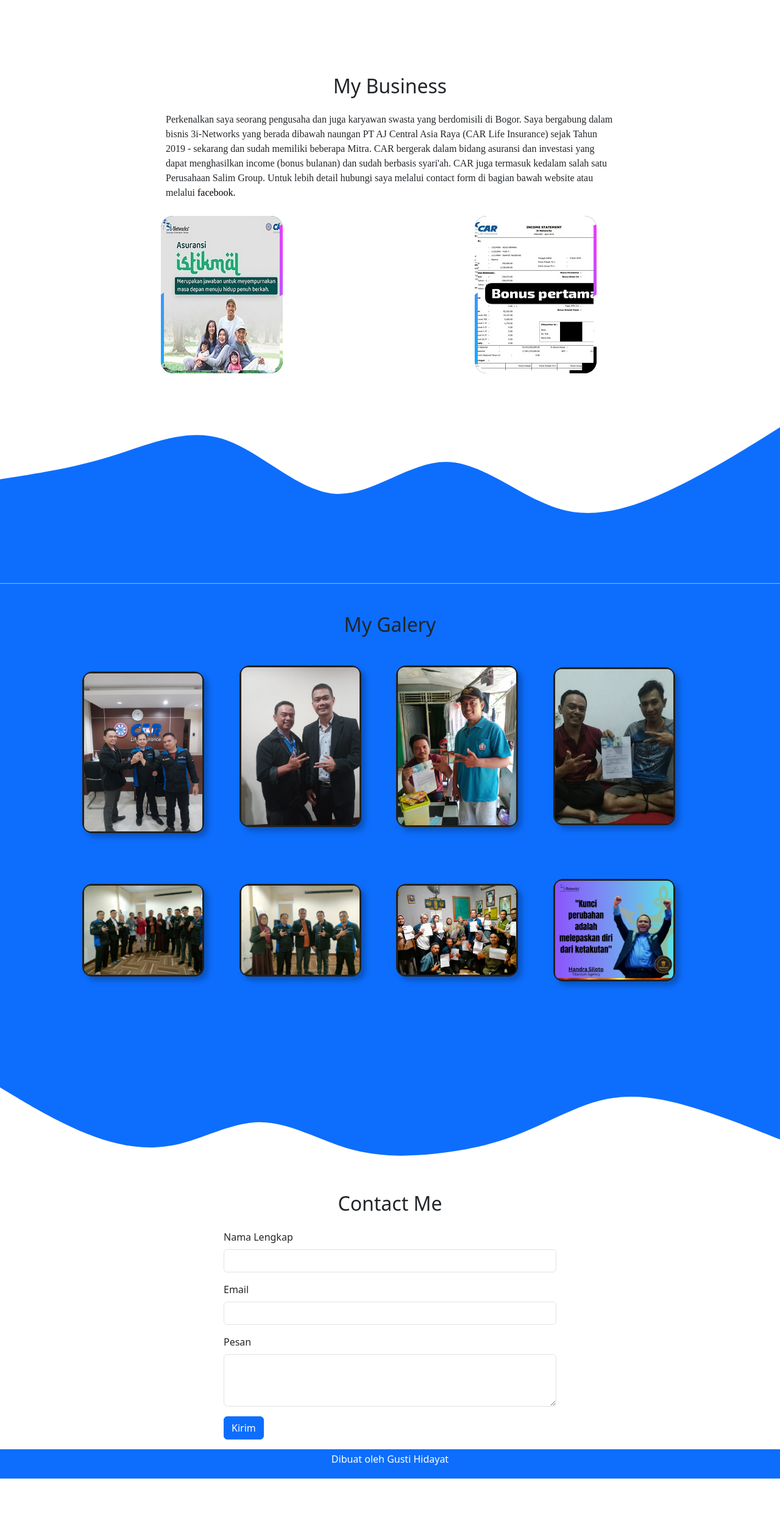
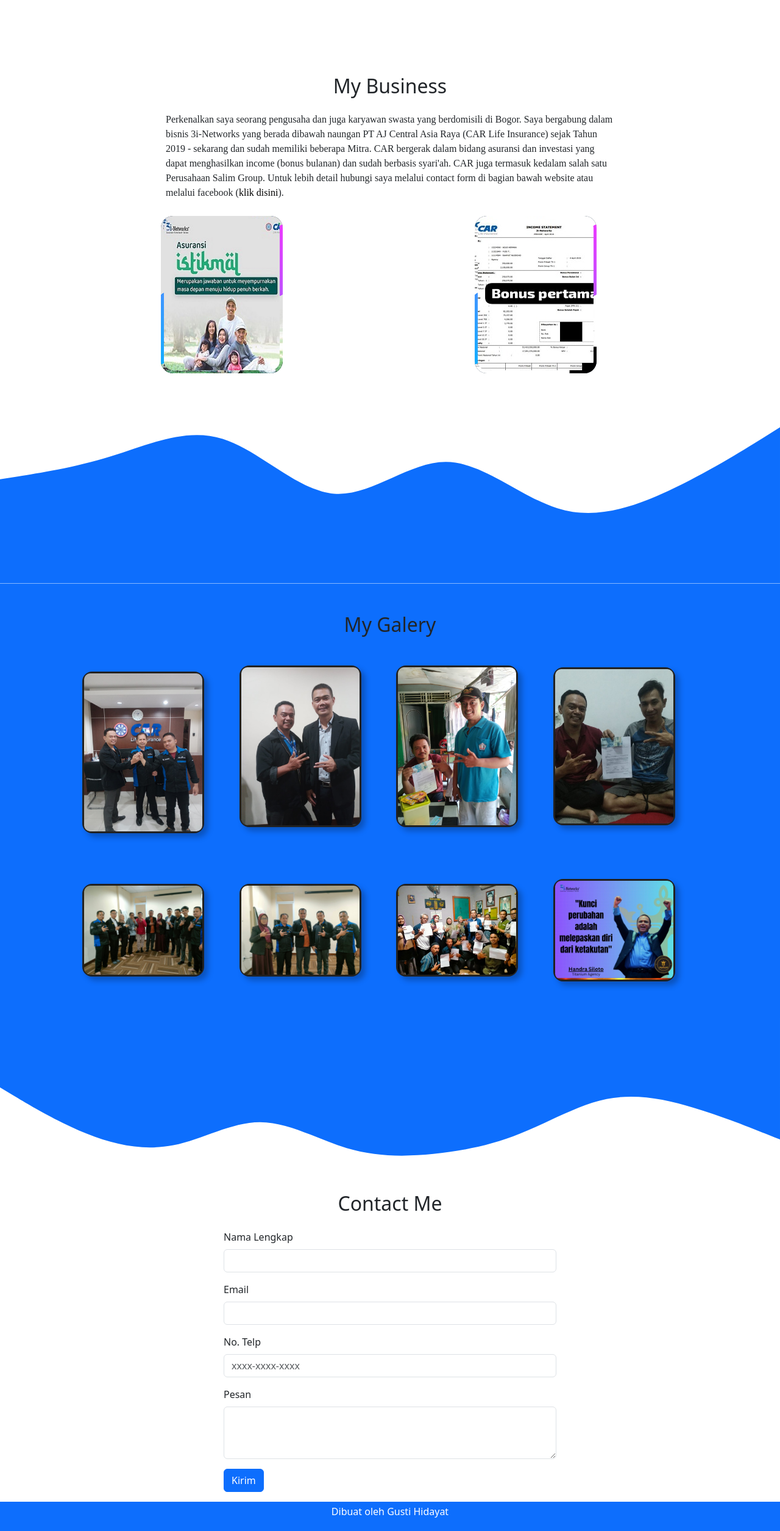
Before and after one commit to agussherman/agussherman.github.io, a plain HTML site: page index.html in a window 1280 px wide. Shown: the part 705-3215 px from the top of the page at 61% size. Before the commit the page ends 3129 px from the top, so only its background shows below. Drawn offline with nearby package versions, Linux system fonts and the light colour scheme; a web font is replaced by a local one.

Commit message:
menambahkan form no telp

```diff
--- a/index.html
+++ b/index.html
@@ -103,9 +103,9 @@
             Central Asia Raya (CAR Life Insurance) sejak Tahun 2019 - sekarang dan sudah memiliki beberapa Mitra. CAR
             bergerak dalam bidang asuransi dan investasi yang dapat menghasilkan income (bonus bulanan) dan sudah
             berbasis syari'ah. CAR juga termasuk kedalam salah satu Perusahaan Salim Group. Untuk lebih detail hubungi
-            saya melalui contact form di bagian bawah website atau melalui <a
+            saya melalui contact form di bagian bawah website atau melalui facebook (<a
               href="https://www.facebook.com/profile.php?id=100057854657653"
-              style="text-decoration: none; color: black;">facebook.</a></p>
+              style="text-decoration: none; color: black;">klik disini</a>).</p>
         </div>
         <div class="small-container">
           <div class="row-project">
@@ -231,6 +231,11 @@
               <input type="email" class="form-control" id="email" aria-describedby="email" name="email">
             </div>
             <div class="mb-3">
+              <label for="nomor" class="form-label">No. Telp</label>
+              <input type="tel" pattern="[0-9]{4}-[0-9]{4}-[0-9]{4}" placeholder="xxxx-xxxx-xxxx" class="form-control"
+                id="nomor" aria-describedby="nomor" name="nomor">
+            </div>
+            <div class="mb-3">
               <label for="pesan" class="form-label">Pesan</label>
               <textarea class="form-control" id="pesan" rows="3" name="pesan"></textarea>
             </div>
```
